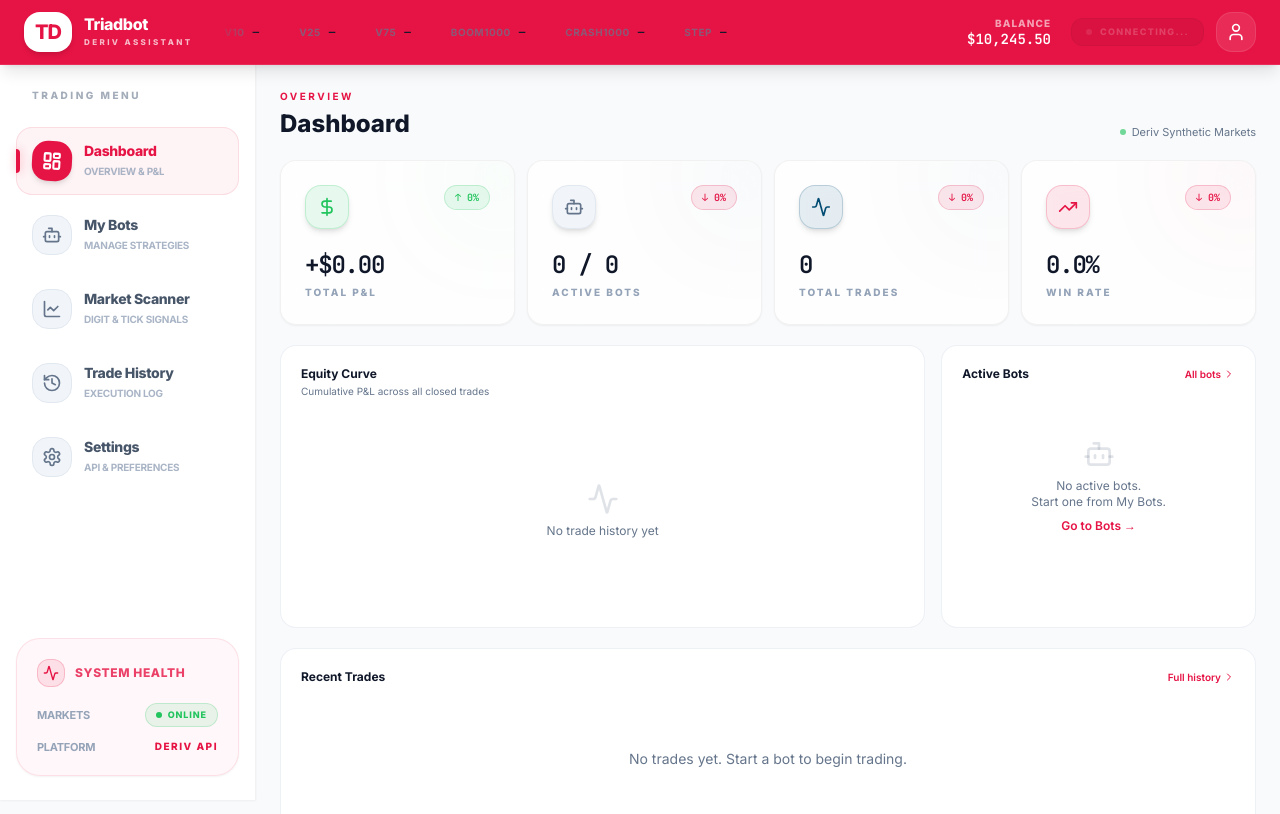
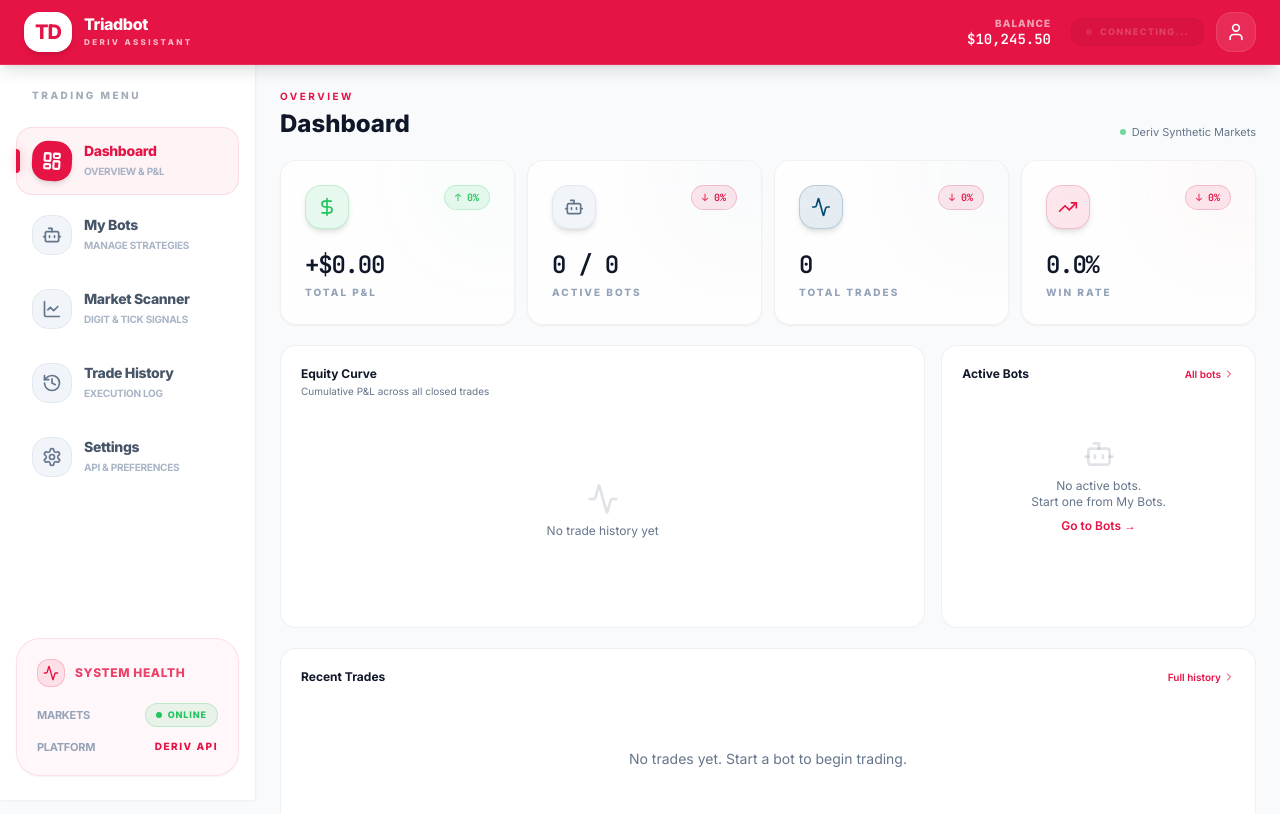
Before and after one commit to Qroid/Deriv-Triadbot, a React (Vite) app: page / in a window 1280 px wide. Shown: the top 814 px of the page. Built offline with nearby package versions, Linux system fonts and the light colour scheme; what blockly would draw is missing.

Commit message:
UI Cleanup: Removed live ticker from header

```diff
--- a/src/components/layout/Header.jsx
+++ b/src/components/layout/Header.jsx
@@ -48,15 +48,6 @@ export default function Header() {
           </div>
         </Link>
 
-        {/* Live ticker */}
-        <div className="flex-1 overflow-hidden relative hidden sm:block">
-          <div className="absolute inset-y-0 left-0 w-12 bg-gradient-to-r from-primary to-transparent z-10 pointer-events-none" />
-          <div className="absolute inset-y-0 right-0 w-12 bg-gradient-to-l from-primary to-transparent z-10 pointer-events-none" />
-          <div className="flex h-16 items-center overflow-x-auto scrollbar-none gap-2">
-            {TICKER_ASSETS.map(a => <TickerItem key={a} asset={a} data={marketData[a]} />)}
-          </div>
-        </div>
-
         <div className="flex items-center gap-3 shrink-0 ml-auto">
           {/* Account Balance */}
           <div className="hidden md:flex flex-col items-end mr-2">
```
